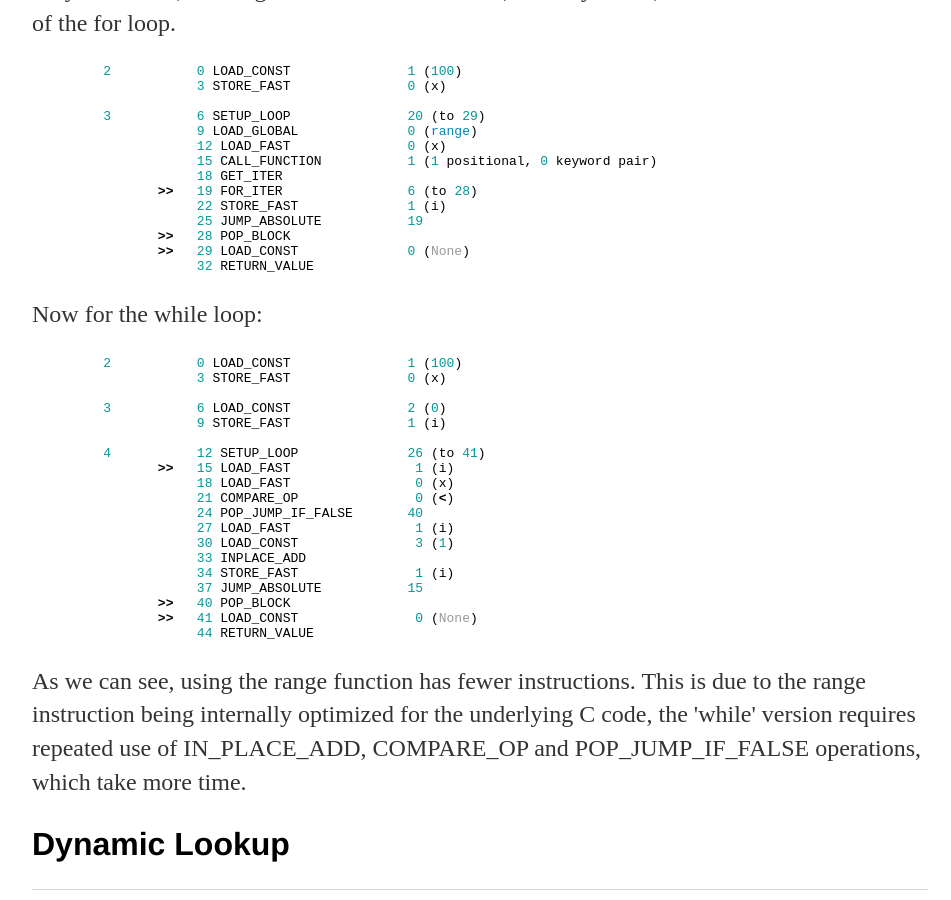
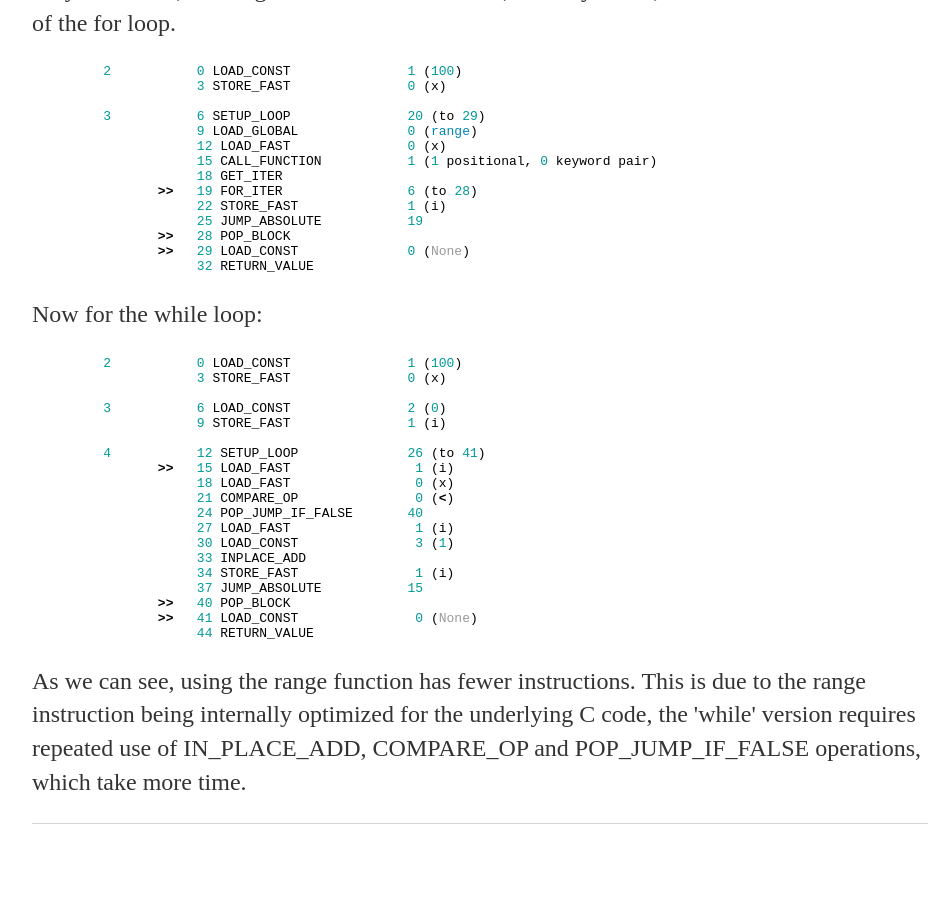
Before and after one commit to bentrevett/bentrevett.github.io, a Jekyll site: the page built from blog/python-disassembler/index.html, in a window 1280 px wide and 900 px high, scrolled down 5368 px. Shown: the whole window, without its empty margins (160-1111 px from the left). Built offline with Jekyll 4.4.1, drawn with Linux system fonts in a browser that asks for light colours; after the commit the page ends 6202 px from its top, so only the background shows below that.

Commit message:
Update index.html

```diff
--- a/blog/python-disassembler/index.html
+++ b/blog/python-disassembler/index.html
@@ -268,4 +268,3 @@ title: Ben Trevett | Python Disassembler
              	44 RETURN_VALUE{% endhighlight %}
     <p>As we can see, using the range function has fewer instructions.
     This is due to the range instruction being internally optimized for the underlying C code, the 'while' version requires repeated use of IN_PLACE_ADD, COMPARE_OP and POP_JUMP_IF_FALSE operations, which take more time.
-    <h2>Dynamic Lookup</h2>
```
